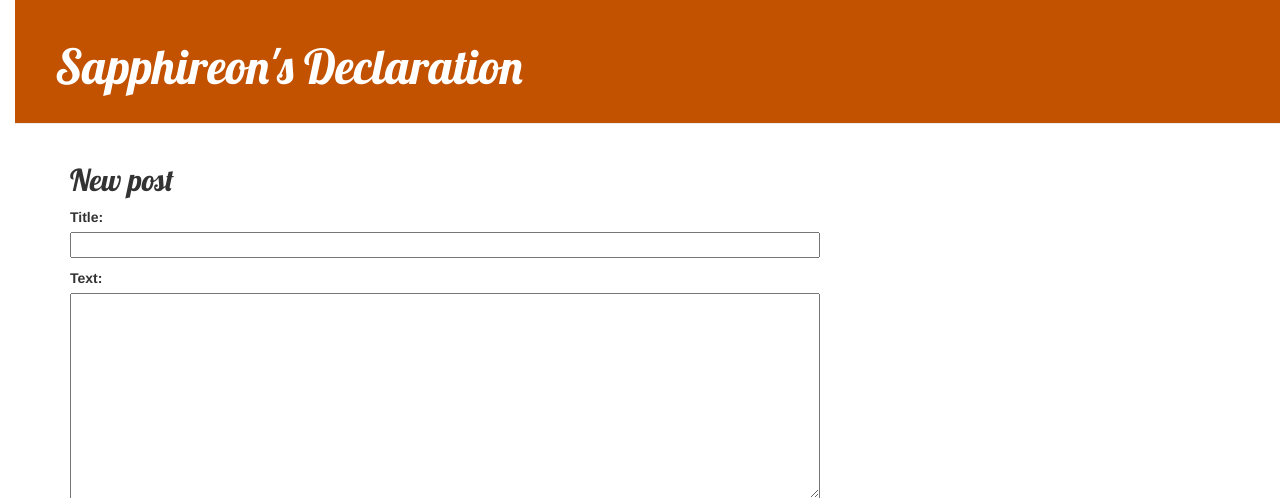
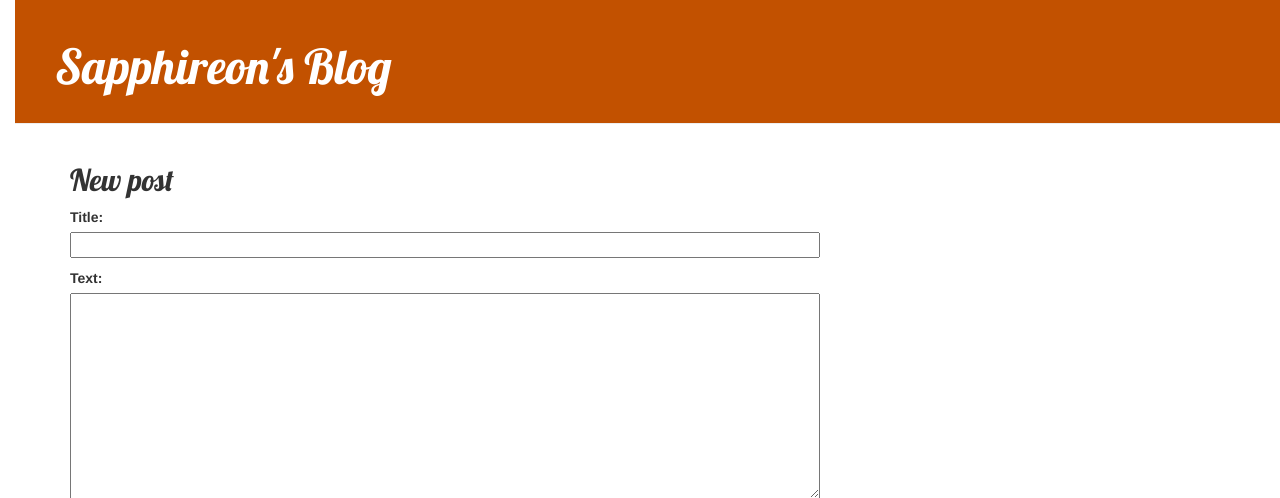
Before and after one commit to ijacksun/my-first-blog, a Django app: page /post/new/ in a window 1280 px wide. Shown: the top 498 px of the page. Run offline with Django 3.2, Linux system fonts and the light colour scheme; some libraries are stand-ins or nearby versions.

Commit message:
mudança minima no cabeçalho do blog, detalhe meu

```diff
--- a/blog/templates/blog/base.html
+++ b/blog/templates/blog/base.html
@@ -12,7 +12,7 @@
         {% if user.is_uthenticated %}
             <a href="{% url 'post_new' %}" class="top-menu"><span class="glyphicon glyphicon-plus"></span></a>
         {% endif %}
-        <h1><a href="/">Sapphireon's Declaration</a></h1>
+        <h1><a href="/">Sapphireon's Blog</a></h1>
     </div>
     <div class="content container">
         <div class="row">
```
